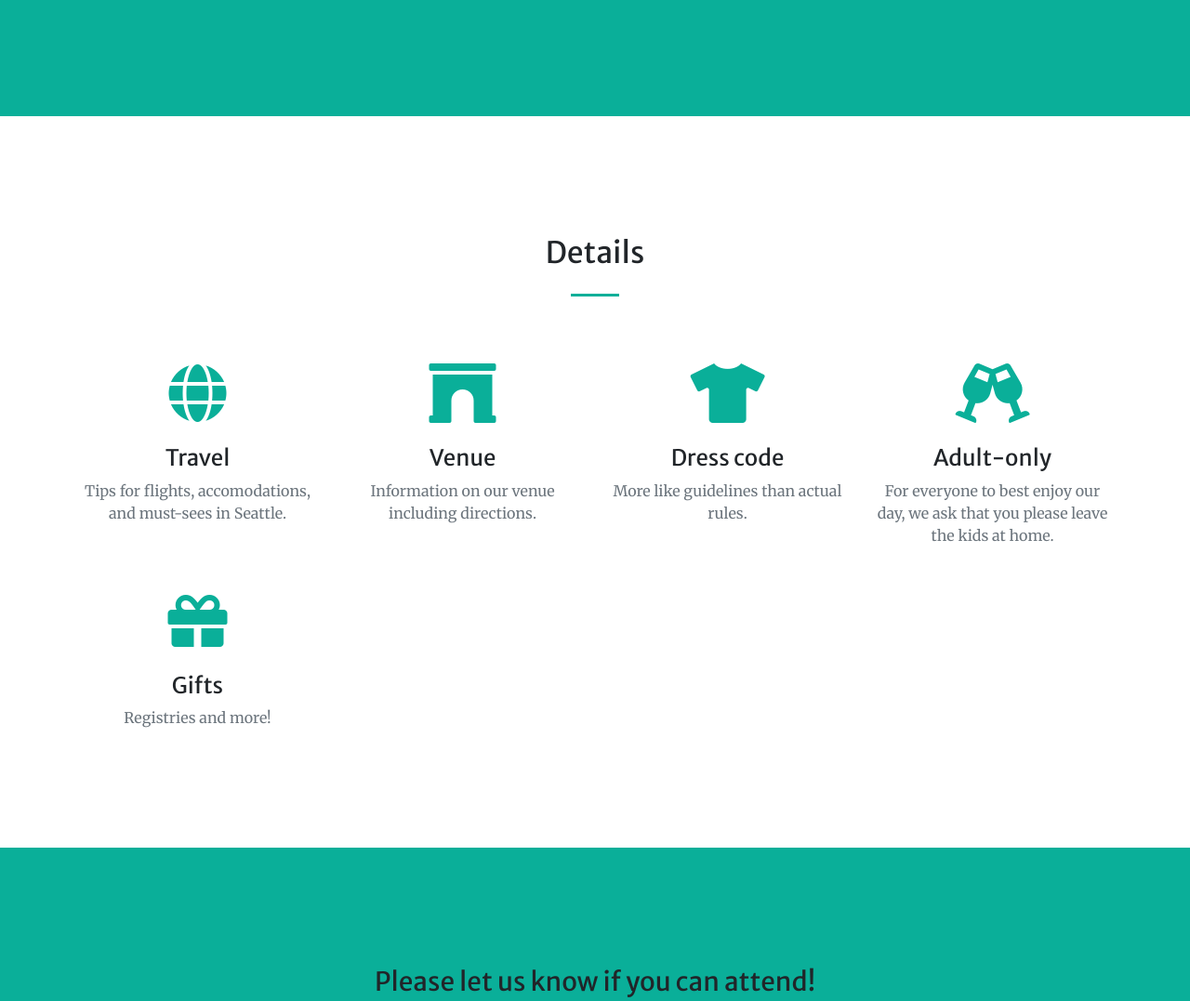
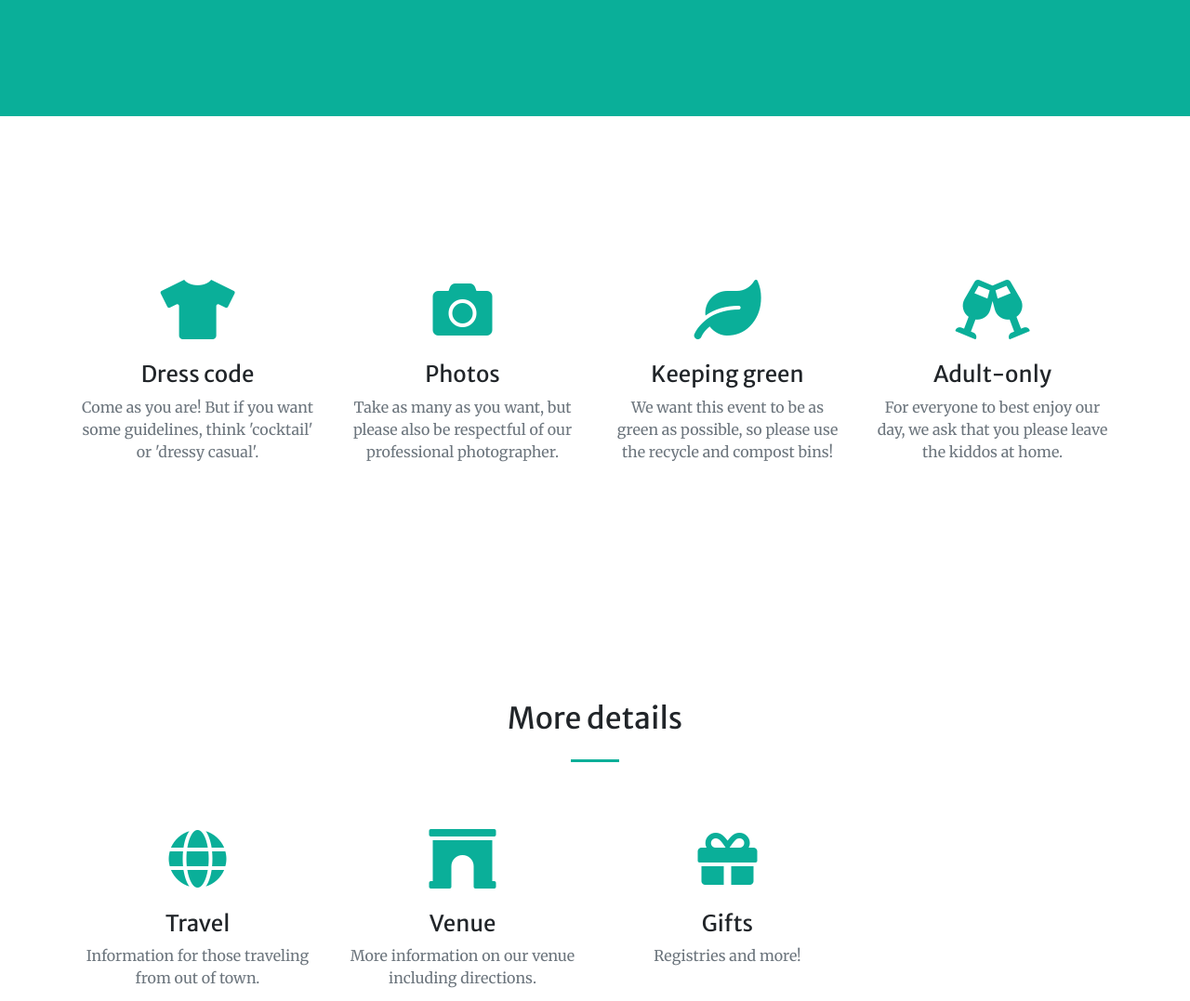
Before and after one commit to kdillmcfarland/Bloom_DillMcFarland_2020.github.io, a website: page index.html in a window 1280 px wide. Shown: the part 1140-2217 px from the top of the page at 93% size. Drawn offline with nearby package versions, Linux system fonts and the light colour scheme.

Commit message:
Add rules

```diff
--- a/index.html
+++ b/index.html
@@ -125,10 +125,50 @@
 }
 </style>
 
+<!-- Rules Section -->
+  <section class="page-section" id="rules">
+    <div class="container">
+      <div class="row">
+
+        <div class="col-lg-3 col-md-6 text-center">
+          <div class="mt-5">
+            <i class="fas fa-4x fa-tshirt text-primary mb-4"></i>
+            <h3 class="h4 mb-2">Dress code</h3>
+            <p class="text-muted mb-0">Come as you are! But if you want some guidelines, think 'cocktail' or 'dressy casual'.</p>
+          </div>
+        </div>
+
+        <div class="col-lg-3 col-md-6 text-center">
+          <div class="mt-5">
+            <i class="fas fa-4x fa-camera text-primary mb-4"></i>
+            <h3 class="h4 mb-2">Photos</h3>
+            <p class="text-muted mb-0">Take as many as you want, but please also be respectful of our professional photographer.</p>
+          </div>
+        </div>
+
+        <div class="col-lg-3 col-md-6 text-center">
+          <div class="mt-5">
+            <i class="fas fa-4x fa-leaf text-primary mb-4"></i>
+            <h3 class="h4 mb-2">Keeping green</h3>
+            <p class="text-muted mb-0">We want this event to be as green as possible, so please use the recycle and compost bins!</p>
+          </div>
+        </div>
+        <div class="col-lg-3 col-md-6 text-center">
+          <div class="mt-5">
+            <i class="fas fa-4x fa-glass-cheers text-primary mb-4"></i>
+            <h3 class="h4 mb-2">Adult-only</h3>
+            <p class="text-muted mb-0">For everyone to best enjoy our day, we ask that you please leave the kiddos at home.</p>
+          </div>
+        </div>
+
+      </div>
+    </div>
+  </section>
+
   <!-- Details Section -->
   <section class="page-section" id="details">
     <div class="container">
-      <h2 class="text-center mt-0">Details</h2>
+      <h2 class="text-center mt-0">More details</h2>
       <hr class="divider my-4">
       <div class="row">
 
@@ -136,7 +176,7 @@
           <div class="mt-5">
             <i class="fas fa-4x fa-globe text-primary mb-4"></i>
             <h3 class="h4 mb-2">Travel</h3>
-            <p class="text-muted mb-0">Tips for flights, accomodations, and must-sees in Seattle.</p>
+            <p class="text-muted mb-0">Information for those traveling from out of town.</p>
           </div>
         </div>
 
@@ -144,23 +184,7 @@
           <div class="mt-5">
             <i class="fas fa-4x fa-archway text-primary mb-4"></i>
             <h3 class="h4 mb-2">Venue</h3>
-            <p class="text-muted mb-0">Information on our venue including directions.</p>
-          </div>
-        </div>
-
-        <div class="col-lg-3 col-md-6 text-center">
-          <div class="mt-5">
-            <i class="fas fa-4x fa-tshirt text-primary mb-4"></i>
-            <h3 class="h4 mb-2">Dress code</h3>
-            <p class="text-muted mb-0">More like guidelines than actual rules.</p>
-          </div>
-        </div>
-
-        <div class="col-lg-3 col-md-6 text-center">
-          <div class="mt-5">
-            <i class="fas fa-4x fa-glass-cheers text-primary mb-4"></i>
-            <h3 class="h4 mb-2">Adult-only</h3>
-            <p class="text-muted mb-0">For everyone to best enjoy our day, we ask that you please leave the kids at home.</p>
+            <p class="text-muted mb-0">More information on our venue including directions.</p>
           </div>
         </div>
 
```
